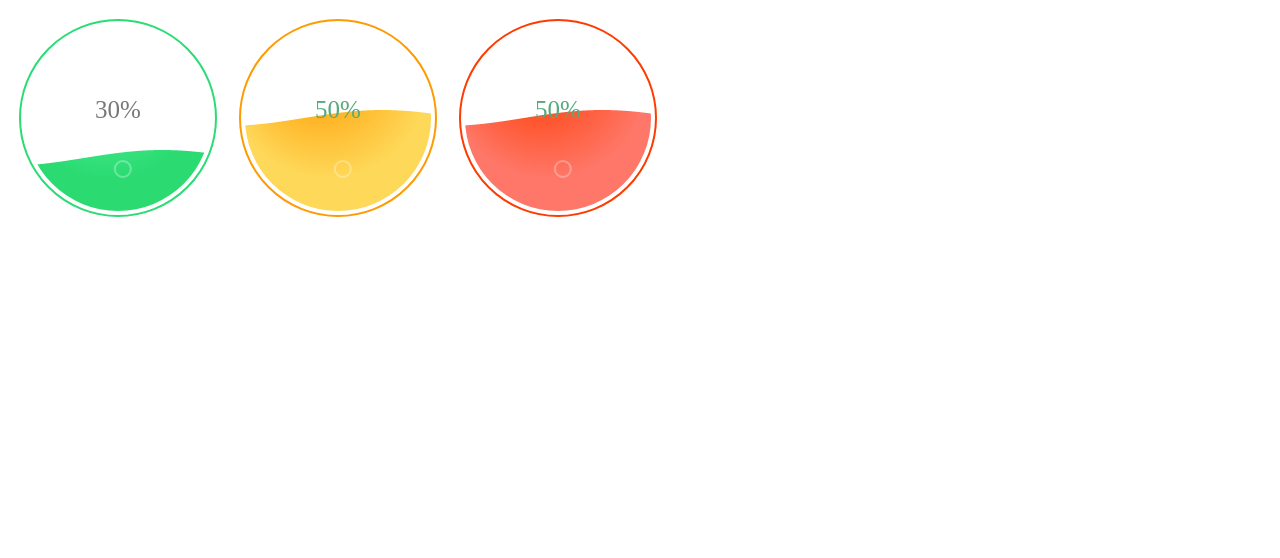
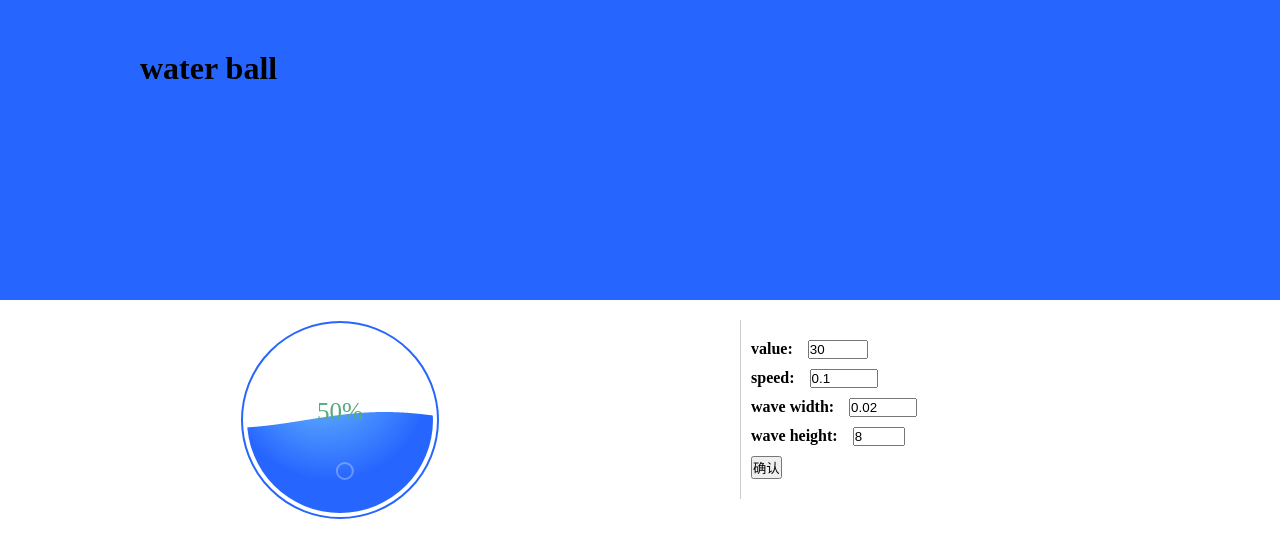
Before and after one commit to zedwang/waterball, a website: page demo/index.html in a window 1280 px wide. Drawn offline with nearby package versions, Linux system fonts and the light colour scheme.

Commit message:
add demo page

```diff
--- a/demo/index.html
+++ b/demo/index.html
@@ -4,45 +4,92 @@
     <meta charset="UTF-8">
     <title>Title</title>
     <style>
-        canvas {
-            margin: 10px;
+        * {
+            margin:0;
+            padding:0;
+            box-sizing: border-box;
         }
+        .container {
+            width: 800px;
+            margin: 20px auto;
+        }
+        .container-x {
+            width: 1000px;
+            margin: 0px auto;
+        }
+        .canvas {
+            float: left;
+            width: 500px;
+        }
+        .toolbar {
+            padding: 10px;
+            float: right;
+            width: 300px;
+            border-left: 1px solid #ccc;
+        }
+        .toolbar p {
+            margin: 10px 0;
+        }
+        .toolbar p b {
+            margin-right: 15px;
+        }
+        .banner {
+            width: 100%;
+            height: 300px;
+            background: #2766fe;
+            overflow: hidden;
+        }
+        .banner h1 {margin-top: 50px}
+
+
     </style>
-    <script src="../src/index.js"></script>
+    <script src="../src/water-ball.js"></script>
 </head>
 <body>
-<div>
-    <script id="container0"></script>
-    <script id="container1"></script>
-    <script id="container2"></script>
+<div class="banner">
+    <div class="container-x">
+        <h1>water ball</h1>
+    </div>
+
 </div>
-<div>
+<div class="container">
+    <div class="canvas">
+        <script id="container0"></script>
+    </div>
 
+    <div class="toolbar">
+            <p><b>value:</b><input type="number" name="value" max="100" min="1" value="30"><span></span></p>
+            <p><b>speed:</b><input type="number" name="speed" max="5" min="0"  step="0.01" value="0.1"></p>
+            <p><b>wave width:</b><input type="number" name="waveWidth" max="5" min="0"  step="0.01" value="0.02"></p>
+            <p><b>wave height:</b><input type="number" name="waveHeight" max="20" min="1" value="8"></p>
+            <p><button type="button" id="sub">确认</button></p>
+    </div>
 </div>
 
 
+
+<script src="https://cdn.bootcss.com/jquery/3.1.0/jquery.min.js"></script>
+
 <script type="text/javascript">
-    new WaterBall('container0',{
-        value:30,
-        r:100,
-        color:'#787878',
-    });
+    var wb = new WaterBall('container0',{
+            value:50,
+            r:100,
+            borderColor:'#2766fe',
+            color:'#56ab7c',
+            waveStyle:['#6fc0fe','#2766fe']
+        })
+        .render();
 
-    new WaterBall('container1',{
-        value:50,
-        r:100,
-        borderColor:'#fe9b00',
-        color:'#56ab7c',
-        waveStyle:['#fe9b00','#fed859']
-    });
+    $("#sub").bind('click',function () {
+        var options = {}
+        var inps = $('input');
 
-    new WaterBall('container2',{
-        value:50,
-        r:100,
-        borderColor:'#fe3b00',
-        color:'#56ab7c',
-        waveStyle:['#fe3b00','#fe7768']
-    });
+        inps.each(function () {
+            options[this.name] = Number(this.value);
+        })
+
+        wb.setOptions(options);
+    })
 
 </script>
 </body>
--- a/src/index.js
+++ b/src/water-ball.js
@@ -62,7 +62,7 @@ function WaterBall(element, options) {
   this.xOffset = 0; //波浪x偏移量
   this.eAngle = 0; // 水珠摇摆角度
 
-  this.render();
+  // this.render();
 
 
 }
```
Also changed, not shown: gulpfile.js (+7 -1 lines).
